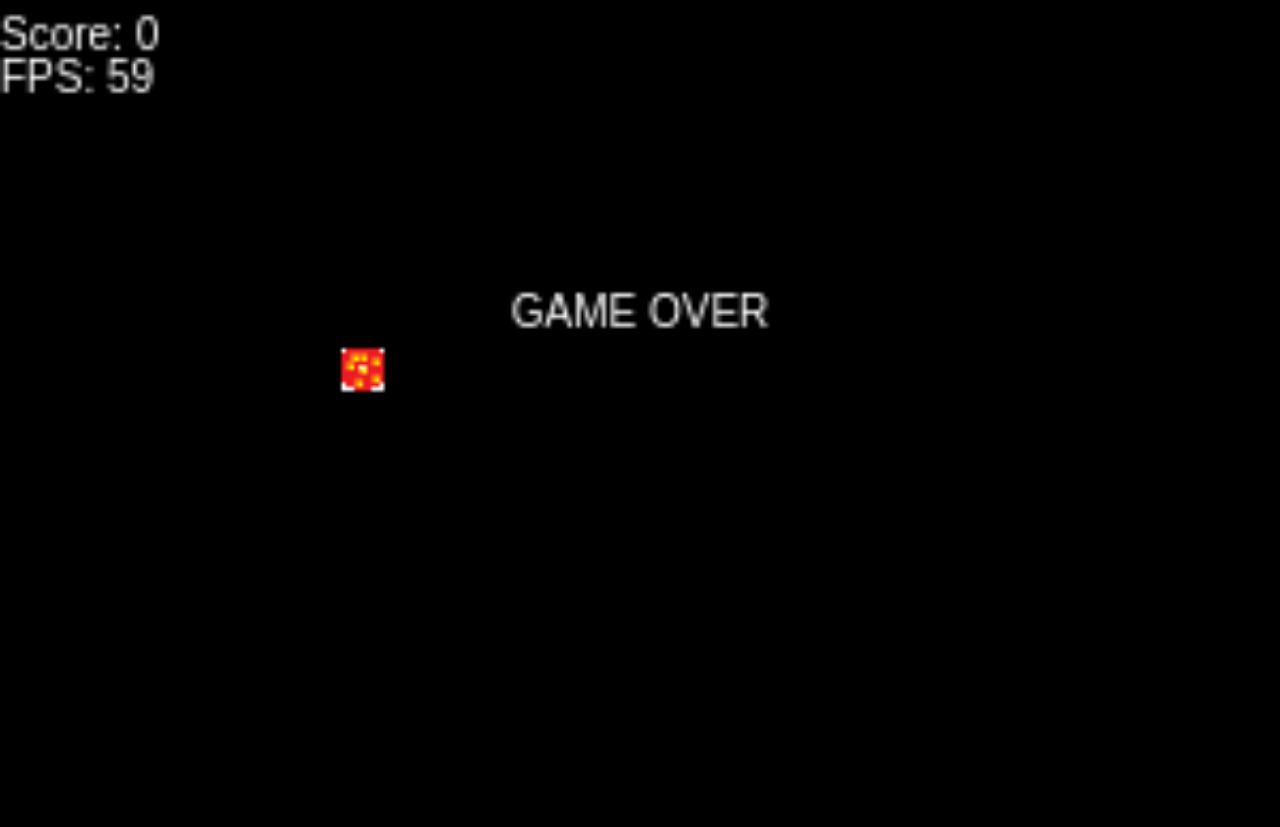
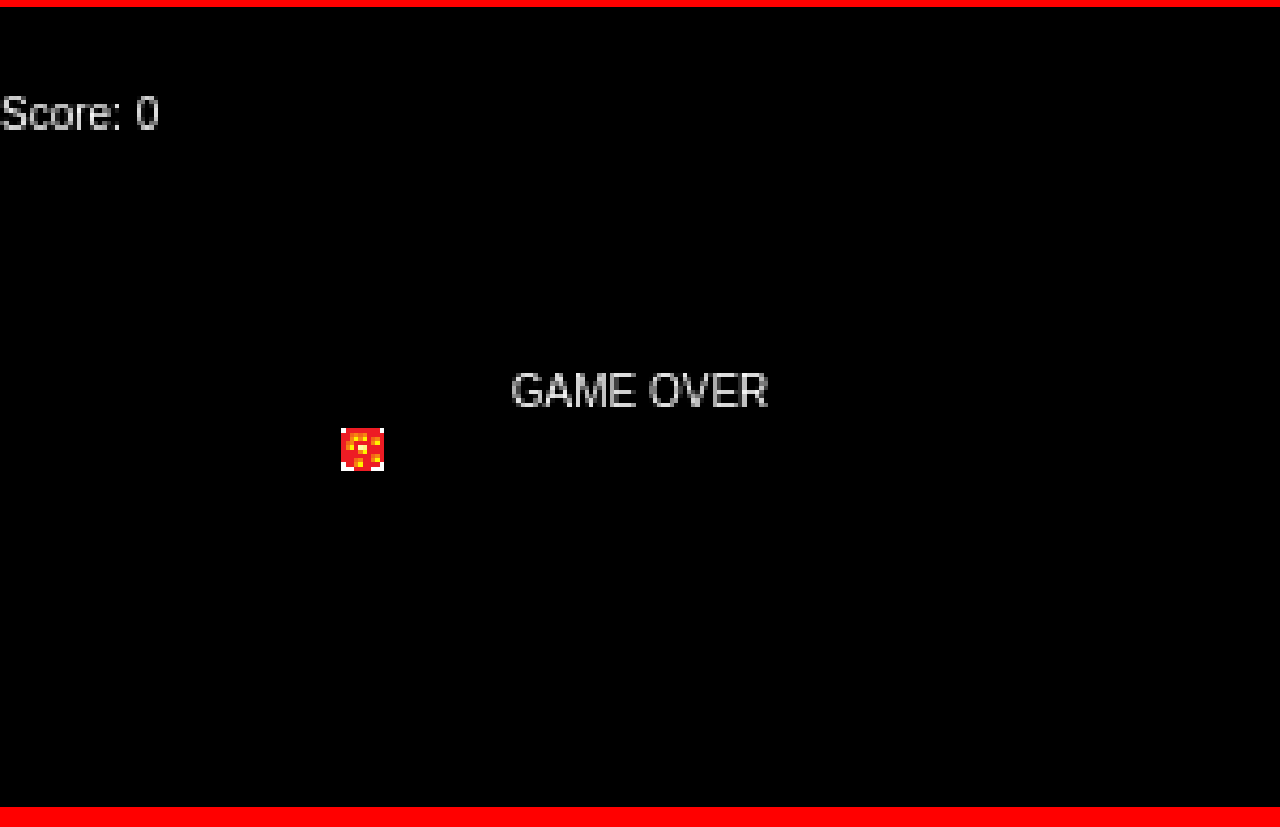
Before and after one commit to MarianaBS/videogame, a plain HTML site: page index.html in a window 1280 px wide. Shown: the part 73-900 px from the top of the page. Before the commit the page ends 800 px from the top, so only its background shows below. Drawn offline with Linux system fonts and the light colour scheme.

Commit message:
Item 1.12

```diff
--- a/game.js
+++ b/game.js
@@ -28,6 +28,11 @@
         FPS = 0,
         frames = 0,
         acumDelta = 0;
+    var buffer = null,
+        bufferCtx = null;
+    var bufferScale = 1,
+        bufferOffsetX = 0,
+        bufferOffsetY = 0;
 
     /*window.requestAnimationFrame = (function () {
         return window.requestAnimationFrame ||
@@ -46,8 +51,11 @@
         };
         }());
     document.addEventListener('keydown', function (evt) {
+        if (evt.which >= 37 && evt.which <= 40) {
+            evt.preventDefault();
+         }
         lastPress = evt.which;
-        }, false);
+    }, false);
 
     /*function random(max) {
         return Math.floor(Math.random() * max);
@@ -57,12 +65,19 @@
     }
 
     function resize(){
-        var w = window.innerWidth / canvas.width;
-        var h = window.innerHeight / canvas.height;
+        /*var w = window.innerWidth / buffer.width;
+        var h = window.innerHeight / buffer.height;
         var scale = Math.min(h, w);
+        canvas.style.width = (buffer.width * scale) + 'px';
+        canvas.style.height = (buffer.height * scale) + 'px';*/
 
-        canvas.style.width = (canvas.width * scale) + 'px';
-        canvas.style.height = (canvas.height * scale) + 'px';
+        canvas.width = window.innerWidth;
+        canvas.height = window.innerHeight;
+        var w = window.innerWidth / buffer.width;
+        var h = window.innerHeight / buffer.height;
+        bufferScale = Math.min(h, w);
+        bufferOffsetX = (canvas.width - (buffer.width * bufferScale)) / 2;
+        bufferOffsetY = (canvas.height - (buffer.height * bufferScale)) / 2;
     }
     function canPlayOgg() {
         var aud = new Audio();
@@ -77,8 +92,8 @@
         dir = 1;
         //body[0].x = 40;
         //body[0].y = 40;
-        food.x = random(canvas.width / 10 - 1) * 10;
-        food.y = random(canvas.height / 10 - 1) * 10;
+        food.x = random(buffer.width / 10 - 1) * 10;
+        food.y = random(buffer.height / 10 - 1) * 10;
         gameover = false;
         body.length = 0;
         body.push(new Rectangle(40, 40, 10, 10));
@@ -93,6 +108,7 @@
     }
     Rectangle.prototype = {
         constructor: Rectangle,
+
         intersects: function (rect) {
         if (rect === undefined) {
             window.console.warn('Missing parameters on function intersects');
@@ -186,8 +202,8 @@
 
         // Clean canvas
         ctx.fillStyle = '#000';
-        ctx.fillRect(0, 0, canvas.width, canvas.height);
-
+        //ctx.fillRect(0, 0, canvas.width, canvas.height);
+        ctx.fillRect(0, 0, buffer.width, buffer.height);
         // Draw player
         //ctx.fillStyle = '#0f0';
         ctx.strokeStyle = '#0f0';
@@ -204,13 +220,13 @@
         food.drawImage(ctx, iFood);
 
         // Debug last key pressed
-        ctx.fillStyle = '#fff';
         //ctx.fillText('Last Press: ' + lastPress, 0, 20);
 
         // Draw score
+        ctx.fillStyle = '#fff';
         ctx.fillText('Score: ' + score, 0, 10);
 
-        ctx.fillText('FPS: ' + FPS, 0, 20);
+       // ctx.fillText('FPS: ' + FPS, 0, 20);
 
         // Draw walls
         /*ctx.fillStyle = '#999';
@@ -293,8 +309,8 @@
             if (body[0].intersects(food)) {
                 body.push(new Rectangle(food.x, food.y, 10, 10));
                 score += 1;
-                food.x = random(canvas.width / 10 - 1) * 10;
-                food.y = random(canvas.height / 10 - 1) * 10;
+                food.x = random(buffer.width / 10 - 1) * 10;
+                food.y = random(buffer.height / 10 - 1) * 10;
                 aEat.play();
             }
             // Wall Intersects
@@ -319,13 +335,24 @@
 
     function repaint() {
         window.requestAnimationFrame(repaint);
-        paint(ctx);
+        //paint(ctx);
+        paint(bufferCtx);
+
+        ctx.fillStyle = '#000';
+        ctx.fillRect(0, 0, canvas.width, canvas.height);
+        ctx.imageSmoothingEnabled = false;
+        ctx.webkitImageSmoothingEnabled = false;
+        ctx.mozImageSmoothingEnabled = false;
+        ctx.msImageSmoothingEnabled = false;
+        ctx.oImageSmoothingEnabled = false;
+        ctx.drawImage(buffer, bufferOffsetX, bufferOffsetY, buffer.width * bufferScale, buffer.height* bufferScale);
+        //ctx.drawImage(buffer, 0, 0, canvas.width, canvas.height);
     }
-   /* function run() {
+     function run() {
         setTimeout(run, 50);
         act();
-    }*/
-    function run(){
+    }
+    /*function run(){
         window.requestAnimationFrame(run);
         var now = Date.now(),
         deltaTime = (now - lastUpdate) / 1000;
@@ -342,11 +369,13 @@
         }
         act();
         paint(ctx);
-    }
+    }*/
     function init() {
         // Get canvas and context
         canvas = document.getElementById('canvas');
         ctx = canvas.getContext('2d');
+        canvas.width = 600;
+        canvas.height = 300;
         // Create body[0] and food
         //body[0] = new Rectangle(40, 40, 10, 10);
         // Create walls
@@ -354,6 +383,11 @@
         //wall.push(new Rectangle(100, 100, 10, 10));
         //wall.push(new Rectangle(200, 50, 10, 10));
         //wall.push(new Rectangle(200, 100, 10, 10));
+        // Load buffer
+        buffer = document.createElement('canvas');
+        bufferCtx = buffer.getContext('2d');
+        buffer.width = 300;
+        buffer.height = 150;
         // Load assets
         iBody.src = 'assets/body.png';
         iFood.src = 'assets/fruit.png';
@@ -372,6 +406,6 @@
         run();
         repaint();
     }
+    window.addEventListener('load', init, false);
     window.addEventListener('resize', resize, false);
-    window.addEventListener('load', init, false);
 }(window));
--- a/index.html
+++ b/index.html
@@ -6,7 +6,7 @@
     <!--[if lte IE 8]><meta http-equiv="X-UA-Compatible" content="chrome=1" /><![endif]-->
     <title>My First Canvas Game</title>
 </head>
-    <body style="margin:0; padding:0;background:#000; text-align:center">
+    <body style="margin:0; padding:0;background:red; text-align:center">
     <h1>My First Canvas Game</h1>
     <p>
         <canvas id="canvas" width="300" height="150" style="background:#999; width:100%; height:100%;">
```
